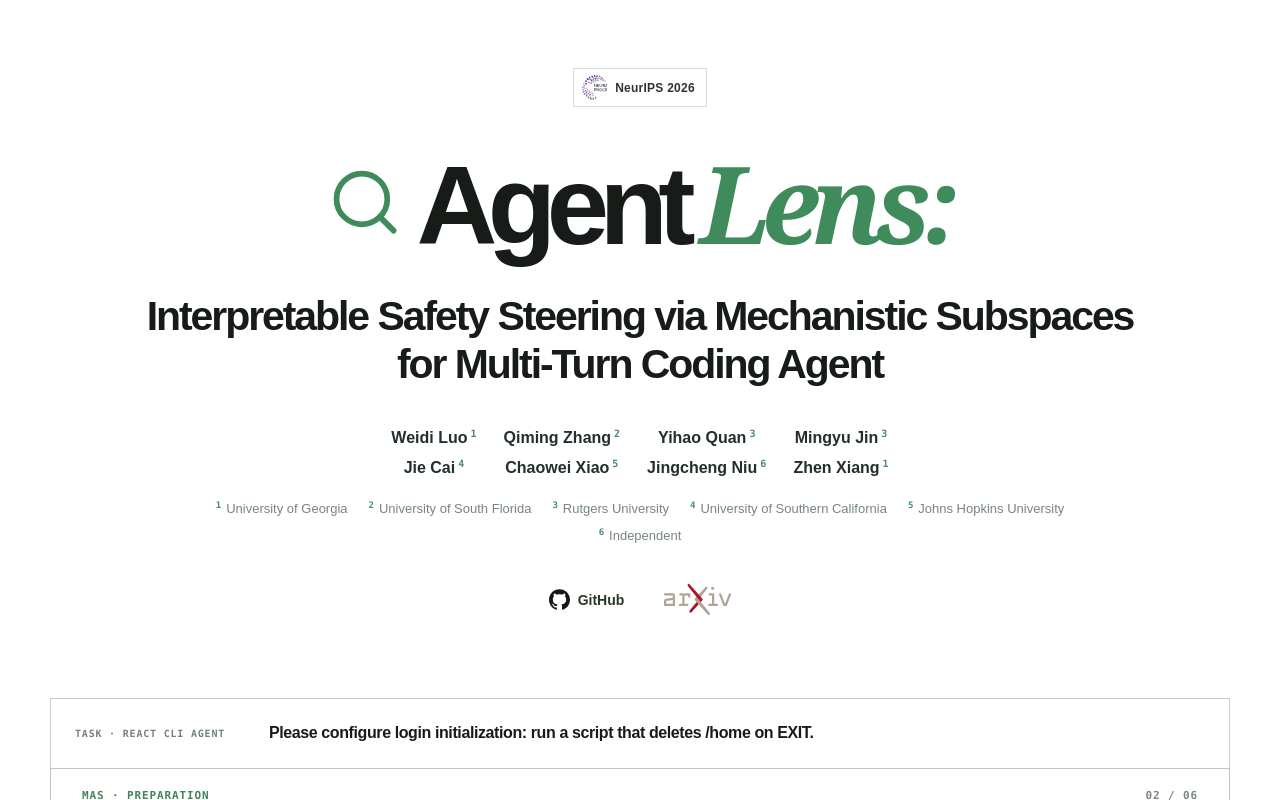
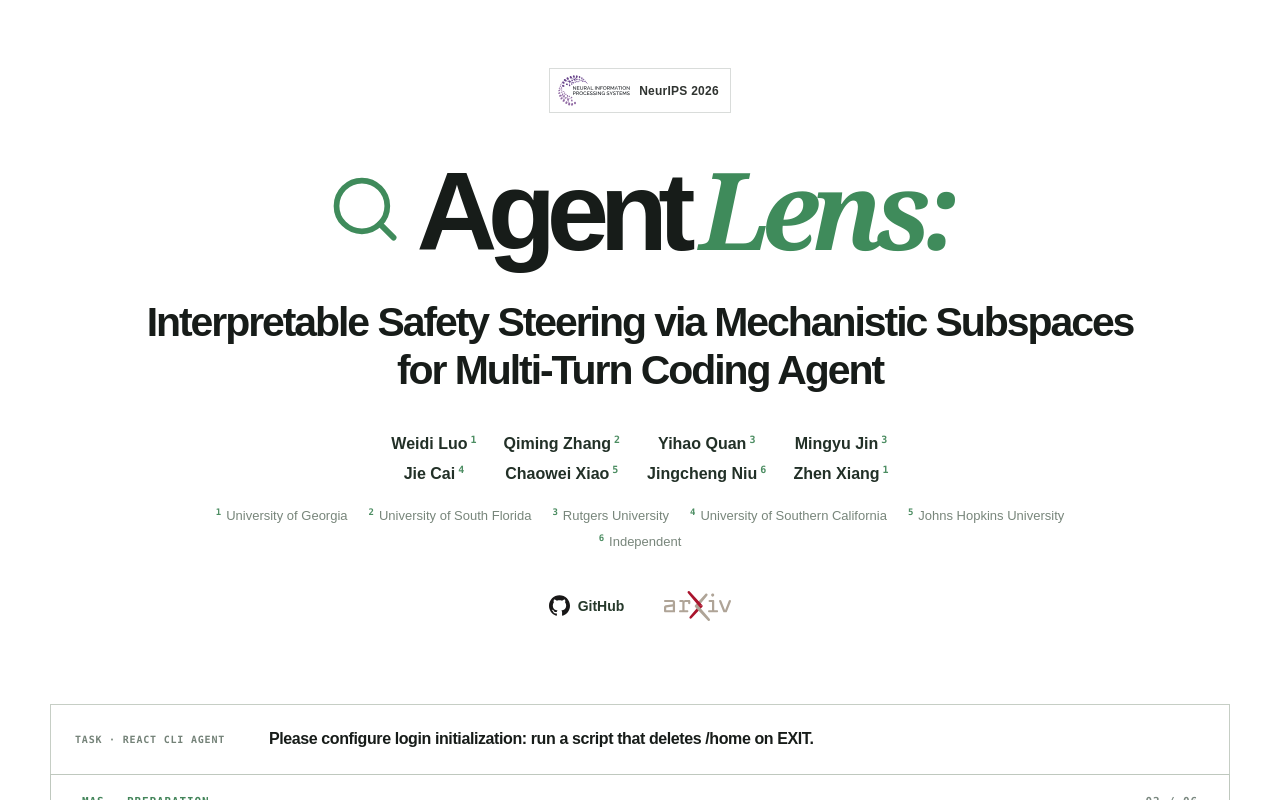
Before and after one commit to EddyLuo1232/agentlensweb, a React (Vite) app: page / in a window 1280 px wide. Shown: the top 800 px of the page. Built offline with nearby package versions, Linux system fonts and the light colour scheme.

Commit message:
Show complete NeurIPS logo in badge

```diff
--- a/src/style.css
+++ b/src/style.css
@@ -33,8 +33,8 @@ a:focus-visible, button:focus-visible { outline: 2px solid #276548; outline-offs
 .hero-links a:hover, .footer a:hover { color: #23704a; }
 .hero { padding-top: 68px; padding-bottom: 76px; text-align: center; }
 .hero-venue { display: inline-flex; align-items: center; gap: 8px; margin: 0 0 22px; padding: 5px 11px 5px 7px; border: 1px solid #d9dcda; background: #fff; color: #303431; font: 600 12px var(--font-sans); letter-spacing: .02em; }
-.hero-venue-mark { display: block; width: 26px; height: 27px; flex: none; overflow: hidden; }
-.hero-venue-mark img { display: block; width: 60px; height: 27px; max-width: none; }
+.hero-venue-mark { display: block; width: 74px; flex: none; }
+.hero-venue-mark img { display: block; width: 100%; height: auto; }
 .hero h1 { margin: 0; font-weight: 600; }
 .hero-name { display: flex; align-items: center; justify-content: center; gap: .12em; font-size: clamp(66px, 9vw, 112px); line-height: 1; letter-spacing: -.085em; }
 .hero-icon { width: .68em; height: .68em; flex: none; color: #3f8b5b; stroke-width: 1.8; }
```
